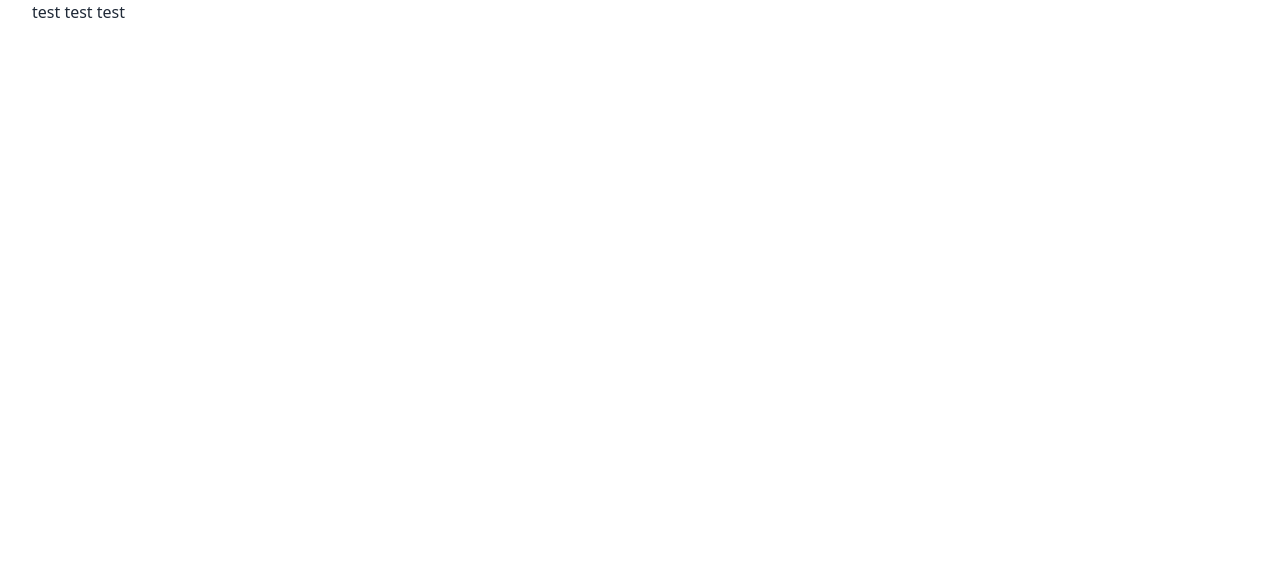
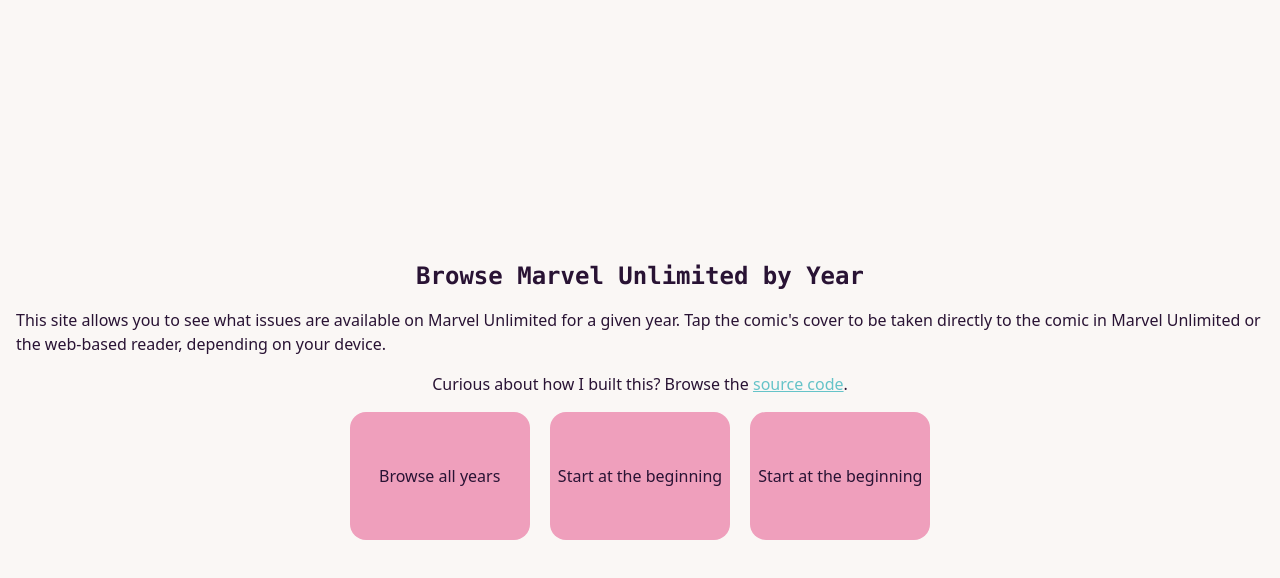
Before and after one commit to miily8310s/marvel-by-year-nextjs, a Next.js app: page / in a window 1280 px wide. Shown: the top 578 px of the page. Built offline with nearby package versions, Linux system fonts and the light colour scheme.

Commit message:
wip: トップページの作成

```diff
--- /dev/null
+++ b/pages/_document.tsx
@@ -0,0 +1,49 @@
+import Document, {
+  Html,
+  Head,
+  Main,
+  NextScript,
+  // DocumentContext,
+  // DocumentInitialProps,
+} from 'next/document'
+
+class MyDocument extends Document {
+  /**
+   * @see https://nextjs.org/docs/advanced-features/custom-document
+   * @todo ここ不要か確認する
+   */
+  // static async getInitialProps(
+  //   ctx: DocumentContext,
+  // ): Promise<DocumentInitialProps> {
+  //   const initialProps = await Document.getInitialProps(ctx)
+  //   return { ...initialProps }
+  // }
+
+  render() {
+    return (
+      <Html data-theme="cupcake">
+        <Head>
+          <meta
+            property="og:site_name"
+            content="Marvel Unlimited by Year for Next.js"
+          />
+          <meta
+            property="og:title"
+            content="Home - Marvel Unlimited by Year for Next.js"
+          />
+          <meta property="og:type" content="website" />
+          <meta
+            property="og:description"
+            content="See what issues are available on MU for a given year."
+          />
+        </Head>
+        <body>
+          <Main />
+          <NextScript />
+        </body>
+      </Html>
+    )
+  }
+}
+
+export default MyDocument
--- a/pages/index.tsx
+++ b/pages/index.tsx
@@ -1,17 +1,46 @@
 import type { NextPage } from 'next'
 import Head from 'next/head'
-import styles from '../styles/Home.module.css'
 
 const Home: NextPage = () => {
   return (
-    <div className={styles.container}>
+    <div className="hero">
       <Head>
-        <title>Create Next App</title>
-        <meta name="description" content="Generated by create next app" />
-        <link rel="icon" href="/favicon.ico" />
+        <title>Home</title>
       </Head>
-      <main className="container caret-lime-200">
-        <p>test test test</p>
+      <main className="hero min-h-screen">
+        <div className="hero-content flex-col">
+          <h1 className="text-2xl font-mono font-bold">
+            Browse Marvel Unlimited by Year
+          </h1>
+          <p>
+            This site allows you to see what issues are available on Marvel
+            Unlimited for a given year. Tap the comic&apos;s cover to be taken
+            directly to the comic in Marvel Unlimited or the web-based reader,
+            depending on your device.
+          </p>
+          <p>
+            Curious about how I built this? Browse the{' '}
+            <a href="#" className="link link-primary">
+              source code
+            </a>
+            .
+          </p>
+          <ul className="grid grid-cols-3 gap-5">
+            <li className="grid card bg-secondary rounded-box h-32 place-items-center">
+              <a href="#">Browse all years</a>
+            </li>
+            <li className="grid card bg-secondary rounded-box h-32 place-items-center">
+              <a href="#" className="p-2">
+                Start at the beginning
+              </a>
+            </li>
+            <li className="grid card bg-secondary rounded-box h-32 place-items-center">
+              <a href="#" className="p-2">
+                Start at the beginning
+              </a>
+            </li>
+          </ul>
+        </div>
       </main>
     </div>
   )
```
